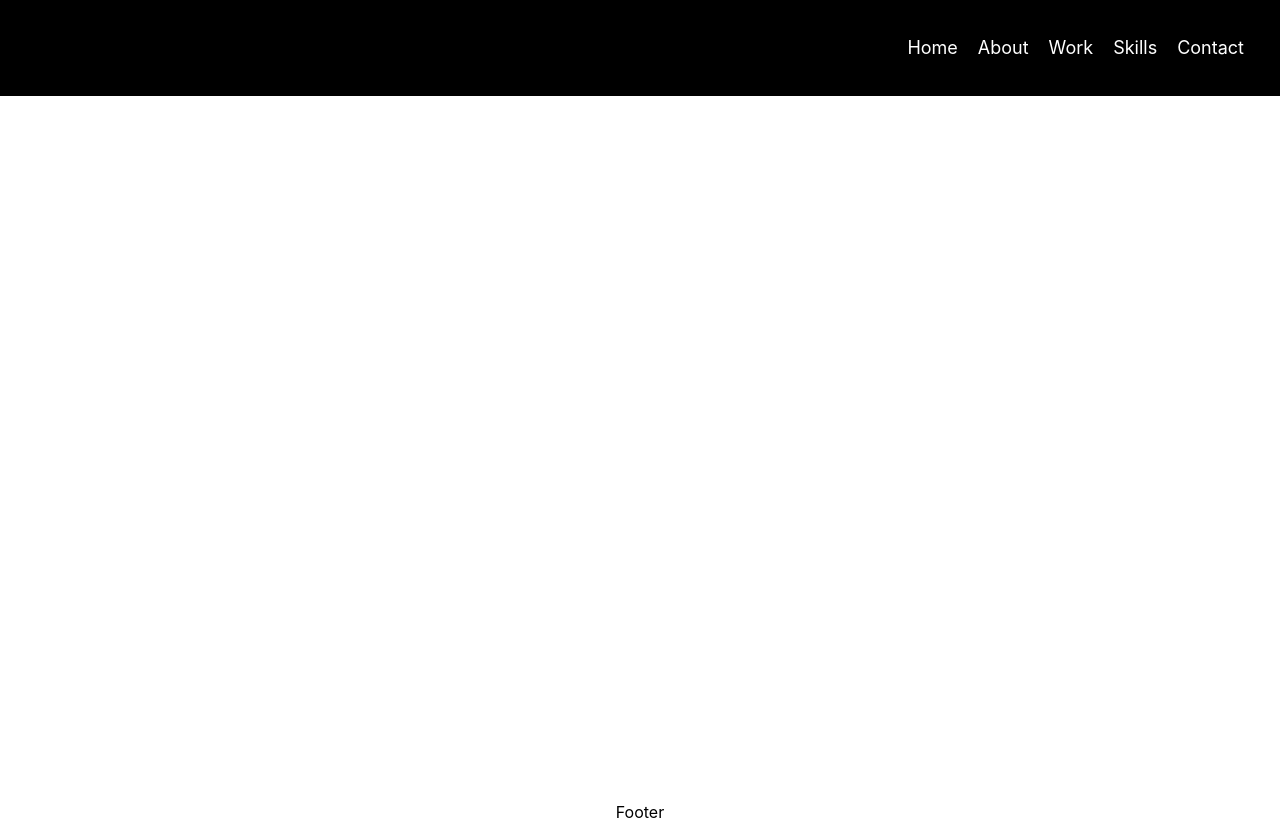
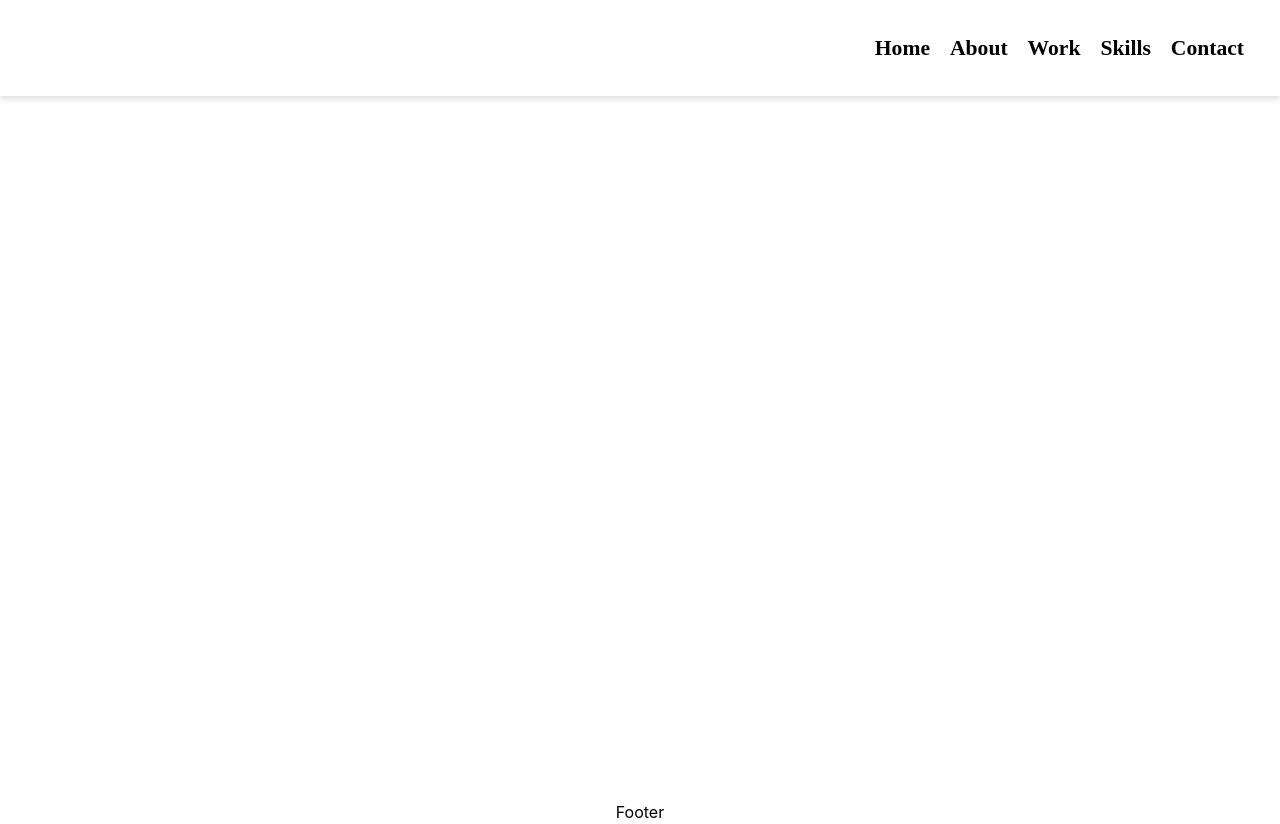
Before and after one commit to paulkalait/react-portfolio-single, a React (Create React App) app: page / in a window 1280 px wide. Built offline with nearby package versions, Linux system fonts and the light colour scheme.

Commit message:
added nav styling

```diff
--- a/src/NavTabs.js
+++ b/src/NavTabs.js
@@ -1,52 +1,60 @@
 import React from "react";
 
-const NavTabs = ({ currentPage, handlePageChange}) => {
+const NavTabs = ({ currentPage, handlePageChange }) => {
   // const [nav, setNav] = useState(false);
   // const handleClick = () => setNav(!nav);
 
   return (
+    <div className="fixed w-full h-[12%] flex justify-end  items-center px-4 drop-shadow-md bg-white bg-sh navBar text-lg">
+      <div className="mr-5 ">
+        <a
+          href="#home"
+          onClick={() => handlePageChange("Home")}
+          className={
+            currentPage === 'Home' ? 'nav-link active' : 'nav-link'
+          }
+        >Home</a>
 
-    <div className="fixed w-full h-[12%] flex justify-end  items-center px-4 bg-black text-white navBar z-50 text-lg">
-
-<div className="mr-5 ">
-<a href="#home"
-onClick={() => handlePageChange('Home')}>
-</a>
-Home
       </div>
 
       <div className="mr-5">
-<a href="#about"
-onClick={() => handlePageChange('About')}>
-</a>
-About
+        <a href="#about" onClick={() => handlePageChange("About")}
+        className={
+            currentPage === 'About' ? 'nav-link active' : 'nav-link'
+          }
+
+        >About</a>
+
       </div>
 
       <div className="mr-5">
-<a href="#work"
-onClick={() => handlePageChange('Work')}>
-</a>
-Work
+        <a href="#work" onClick={() => handlePageChange("Work")}
+        className={
+            currentPage === 'Work' ? 'nav-link active' : 'nav-link'
+          }
+        > Work</a>
+
       </div>
 
       <div className="mr-5">
-<a href="#skills"
-onClick={() => handlePageChange('Skills')}>
-</a>
-Skills
+        <a href="#skills" onClick={() => handlePageChange("Skills")}
+        className={
+            currentPage === 'Skills' ? 'nav-link active' : 'nav-link'
+          }
+        >Skills</a>
+
       </div>
 
       <div className="mr-5">
-<a href="#contact"
-onClick={() => handlePageChange('Contact')}>
-</a>
-Contact
-</div>
-
-
+        <a href="#contact" onClick={() => handlePageChange("Contact")}
+        className={
+            currentPage === 'Contact' ? 'nav-link active' : 'nav-link'
+          }
+        >  Contact</a>
 
       </div>
-  )
-}
+    </div>
+  );
+};
 
-export default NavTabs
+export default NavTabs;
--- a/src/components/pages/Home.js
+++ b/src/components/pages/Home.js
@@ -3,7 +3,7 @@ import React from 'react'
 const Home = () => {
   return (
     <div className='w-full h-screen bg-red'>
-
+   hey
     </div>
   )
 }
--- a/src/index.css
+++ b/src/index.css
@@ -1,6 +1,8 @@
 @tailwind base;
 @tailwind components;
 @tailwind utilities;
+
+@import url('https://fonts.googleapis.com/css2?family=MuseoModerno&family=Press+Start+2P&display=swap');
 
 body {
   margin: 0;
@@ -11,6 +13,20 @@ body {
   -moz-osx-font-smoothing: grayscale;
 }
 
+.nav-link{
+  font-size: larger;
+  font-family: 'MuseoModerno', cursive;
+  color:black;
+ font-weight: bolder;
+}
+.nav-link:hover{
+  transition: 0.4s;
+  color: #80ed99;
+}
+
+.nav-link:active{
+  color:#80ed99;
+}
 code {
   font-family: source-code-pro, Menlo, Monaco, Consolas, 'Courier New',
     monospace;
```
Lines whose indentation alone changed are shown as unchanged.
